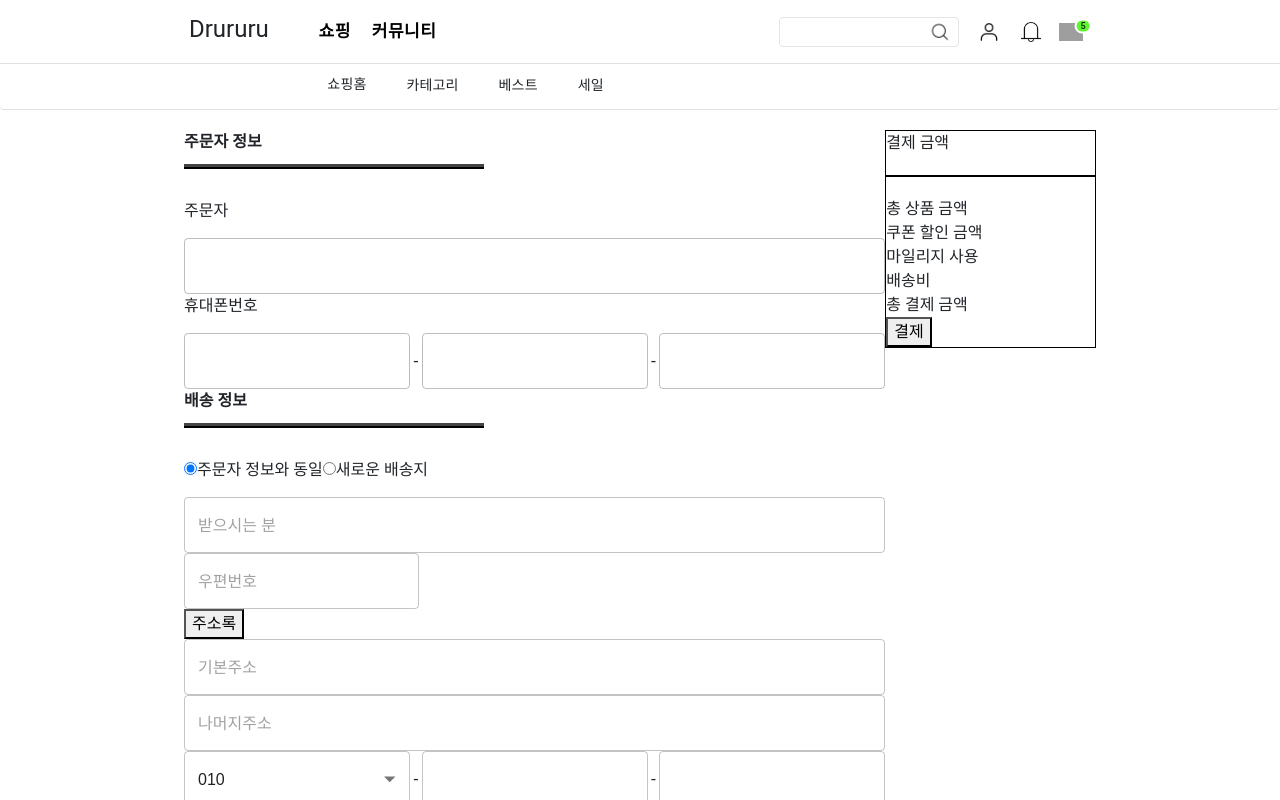
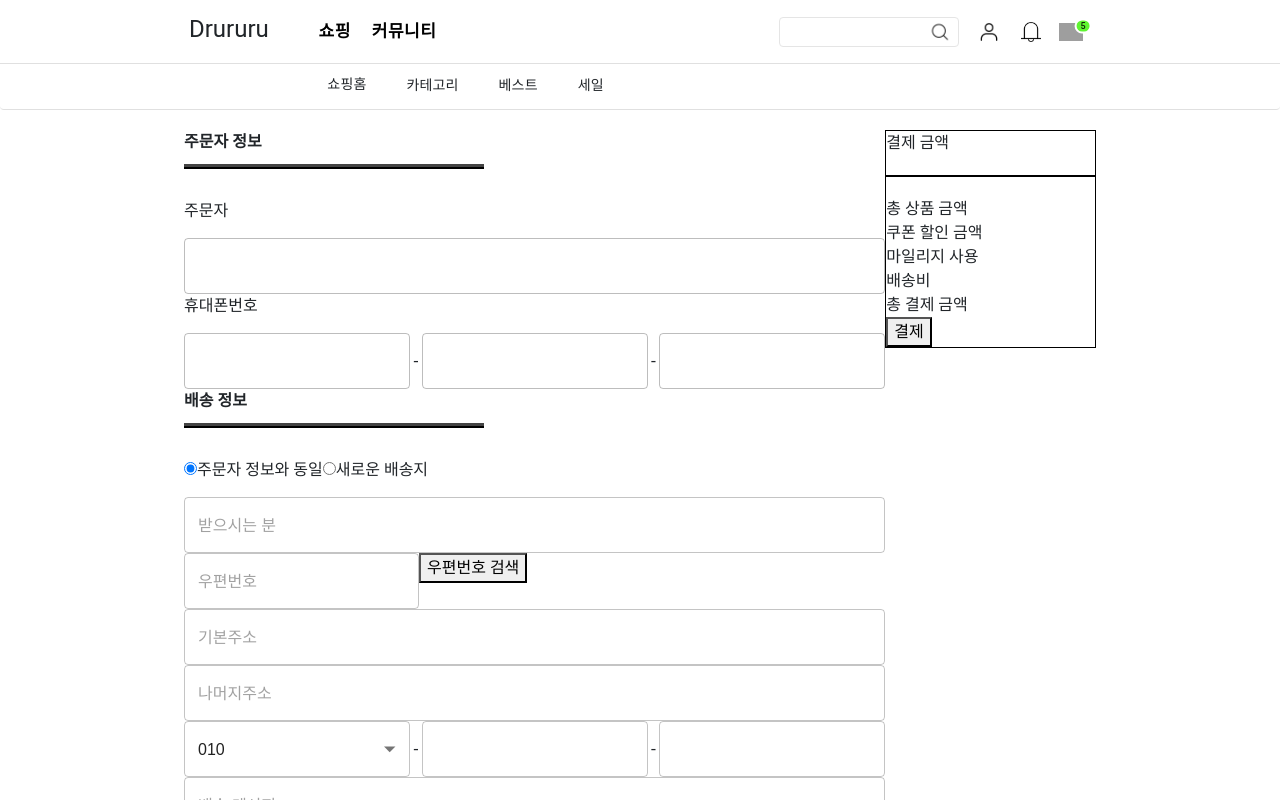
Before and after one commit to ZayaDB/ezkorea, a React (Create React App) app: page /order in a window 1280 px wide. Shown: the top 800 px of the page. Built offline with nearby package versions, Linux system fonts and the light colour scheme; grey boxes are pictures that could not be loaded; a web font is replaced by a local one.

Commit message:
style : 우편번호 검색 수정

```diff
--- a/src/components/order/Postcode.tsx
+++ b/src/components/order/Postcode.tsx
@@ -25,8 +25,8 @@ export default function Postcode() {
   const handleOpen = () => setOpen(true);
   const handleClose = () => setOpen(false);
   return (
-    <div>
-      <button onClick={handleOpen}>주소록</button>
+    <>
+      <button onClick={handleOpen}>우편번호 검색</button>
       <Modal
         open={open}
         onClose={handleClose}
@@ -37,7 +37,7 @@ export default function Postcode() {
           <ModalContent handleClose={handleClose} />
         </Box>
       </Modal>
-    </div>
+    </>
   );
 }
 
```
